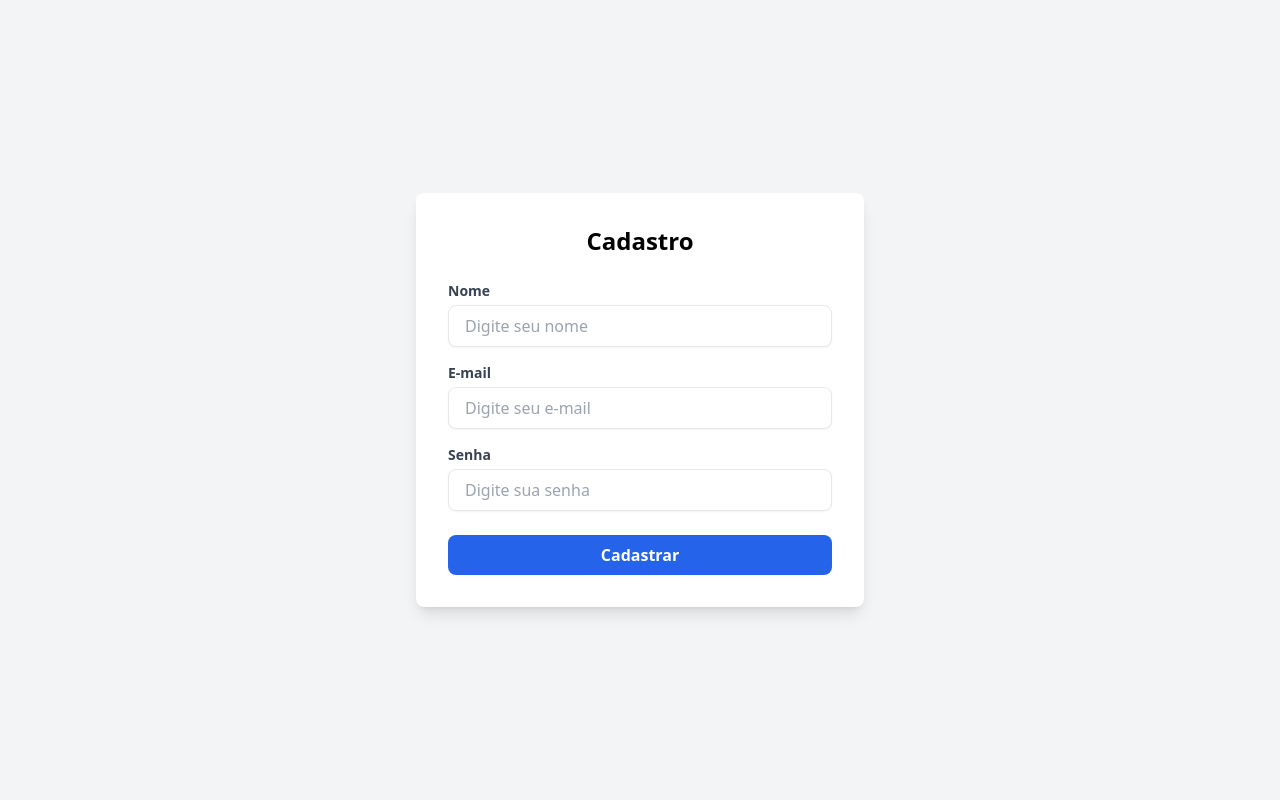
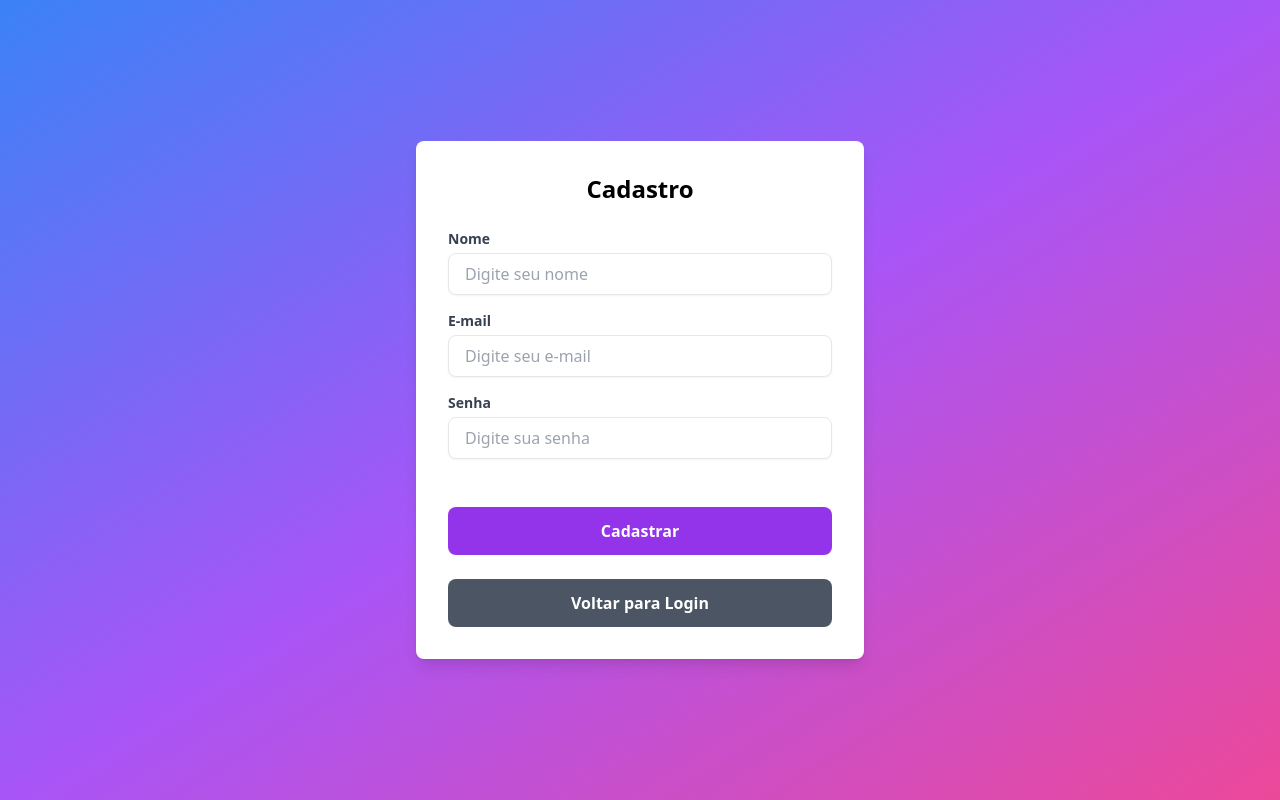
Before and after one commit to fffilipi/sistema-vendas, a Vue app in the folder frontend/: page /register in a window 1280 px wide. Built offline with nearby package versions, Linux system fonts and the light colour scheme.

Commit message:
feat: atualizar RegistryView com fundo gradiente e adicionar botão de redirecionamento de login

```diff
--- a/frontend/src/views/RegistryView.vue
+++ b/frontend/src/views/RegistryView.vue
@@ -1,5 +1,5 @@
 <template>
-  <div class="flex justify-center items-center min-h-screen bg-gray-100">
+  <div class="flex min-h-screen items-center justify-center bg-gradient-to-br from-blue-500 via-purple-500 to-pink-500">
     <div class="w-full max-w-md p-8 bg-white rounded-lg shadow-lg">
       <h2 class="text-2xl font-bold text-center mb-6">Cadastro</h2>
       <form @submit.prevent="handleSubmit">
@@ -44,9 +44,17 @@
 
         <button
           type="submit"
-          class="w-full py-2 px-4 bg-blue-600 text-white font-semibold rounded-lg hover:bg-blue-700 focus:outline-none focus:ring-2 focus:ring-blue-400"
+          class="w-full bg-purple-600 hover:bg-purple-700 text-white font-bold py-3 px-4 rounded-lg mt-6 transition"
         >
           Cadastrar
+        </button>
+
+        <button
+          type="button"
+          @click="goToLogin"
+          class="w-full bg-gray-600 hover:bg-gray-700 text-white font-bold py-3 px-4 rounded-lg mt-6 transition"
+        >
+          Voltar para Login
         </button>
       </form>
     </div>
@@ -58,6 +66,14 @@ import axios from 'axios';
 import { useRouter } from 'vue-router';
 
 export default {
+  setup() {
+    const router = useRouter();
+
+    return {
+      router,
+      goToLogin: () => router.push({ name: 'Login' })
+    };
+  },
   data() {
     return {
       form: {
@@ -127,7 +143,3 @@ export default {
   }
 };
 </script>
-
-<style scoped>
-/* Estilos adicionais para melhorar o layout */
-</style>
```
